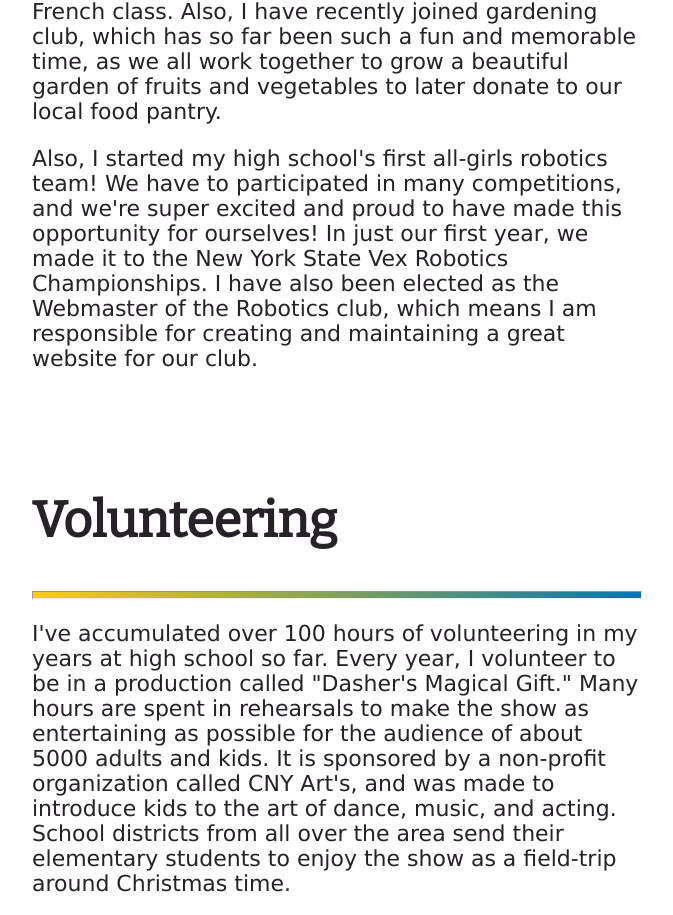
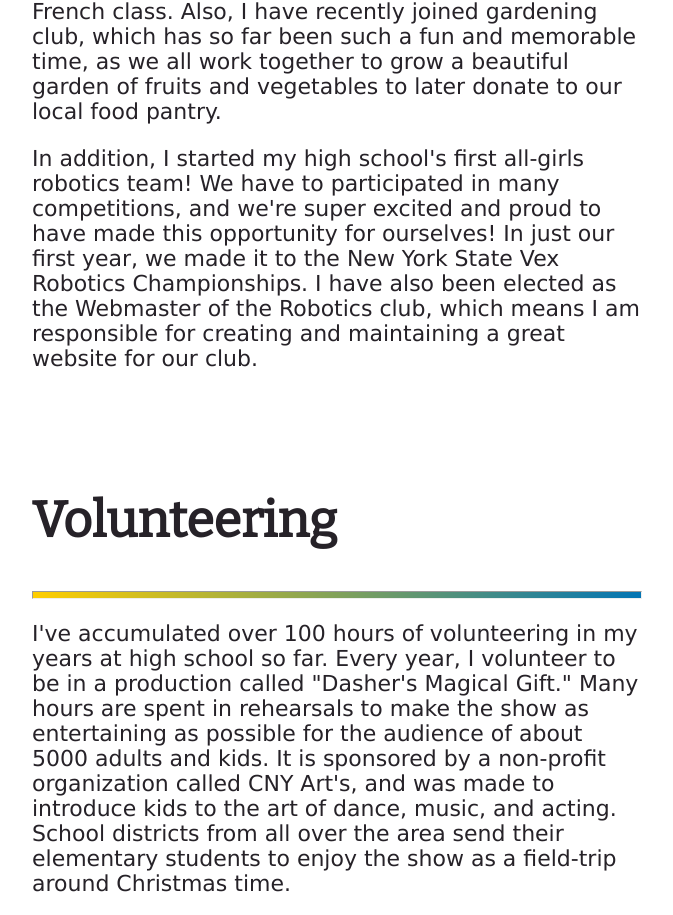
Before and after one commit to josielibbon/josielibbon.github.io, a plain HTML site: page index.html in a window 1280 px wide. Shown: the part 1926-2841 px from the top of the page, without its empty margins (303-976 px from the left). Drawn offline with nearby package versions, Linux system fonts and the light colour scheme; a web font is replaced by a local one.

Commit message:
dif transition word

```diff
--- a/index.html
+++ b/index.html
@@ -48,7 +48,7 @@
             In addition to being VP, I am in my high school's volunteering club, called Key Club. There, I have been exposed to many opportunities for helping my community, and volunteering in many different school events. I am also in stage crew, where I help put on my school's plays, concerts, and musicals. Furthermore, I was a part of in my school's French club, where we learn about French culture outside of French class. Also, I have recently joined gardening club, which has so far been such a fun and memorable time, as we all work together to grow a beautiful garden of fruits and vegetables to later donate to our local food pantry.
         </p>
         <p>
-            Also, I started my high school's first all-girls robotics team! We have to participated in many competitions, and we're super excited and proud to have made this opportunity for ourselves! In just our first year, we made it to the New York State Vex Robotics Championships. I have also been elected as the Webmaster of the Robotics club, which means I am responsible for creating and maintaining a great website for our club.
+            In addition, I started my high school's first all-girls robotics team! We have to participated in many competitions, and we're super excited and proud to have made this opportunity for ourselves! In just our first year, we made it to the New York State Vex Robotics Championships. I have also been elected as the Webmaster of the Robotics club, which means I am responsible for creating and maintaining a great website for our club.
         </p>
 
     </section>
```
